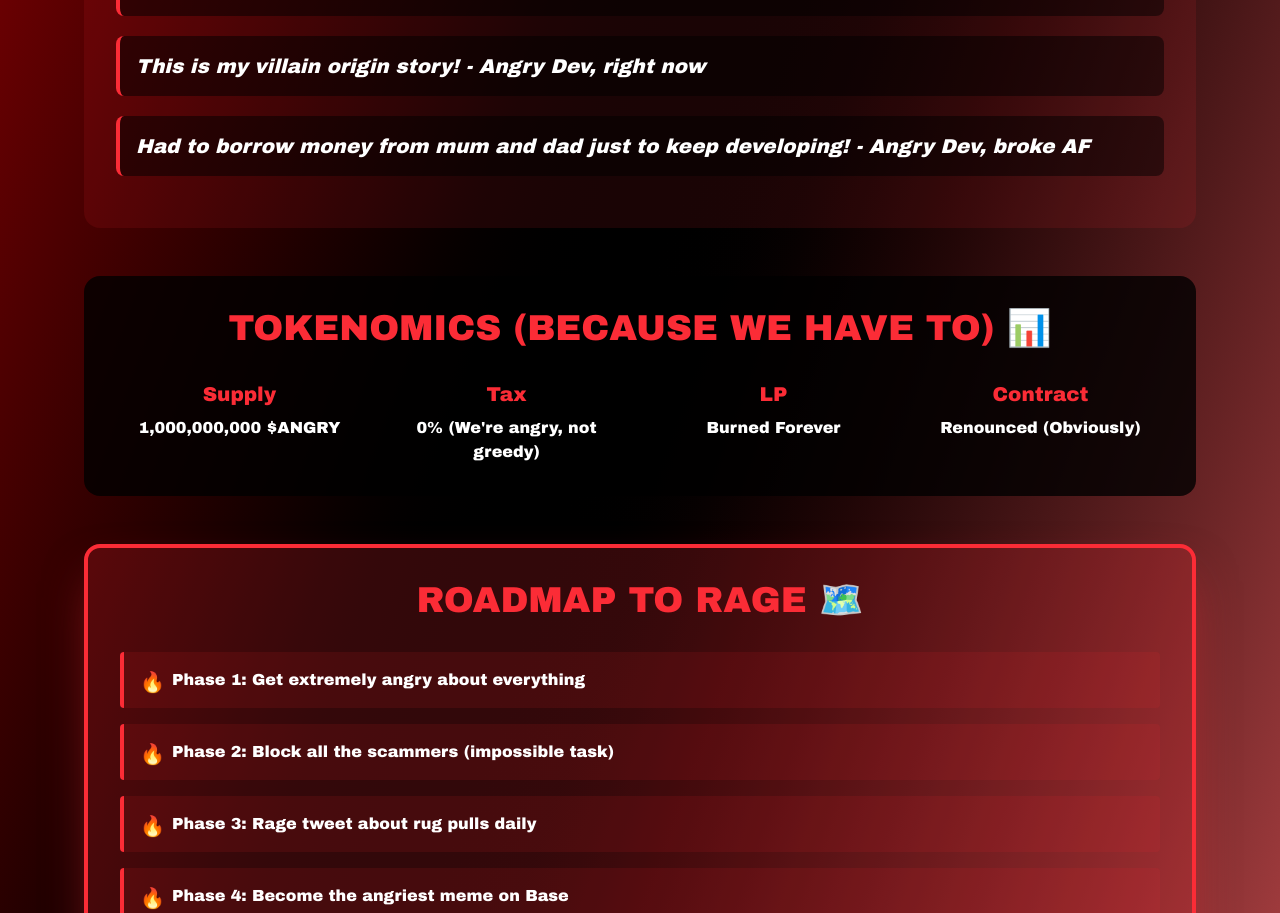
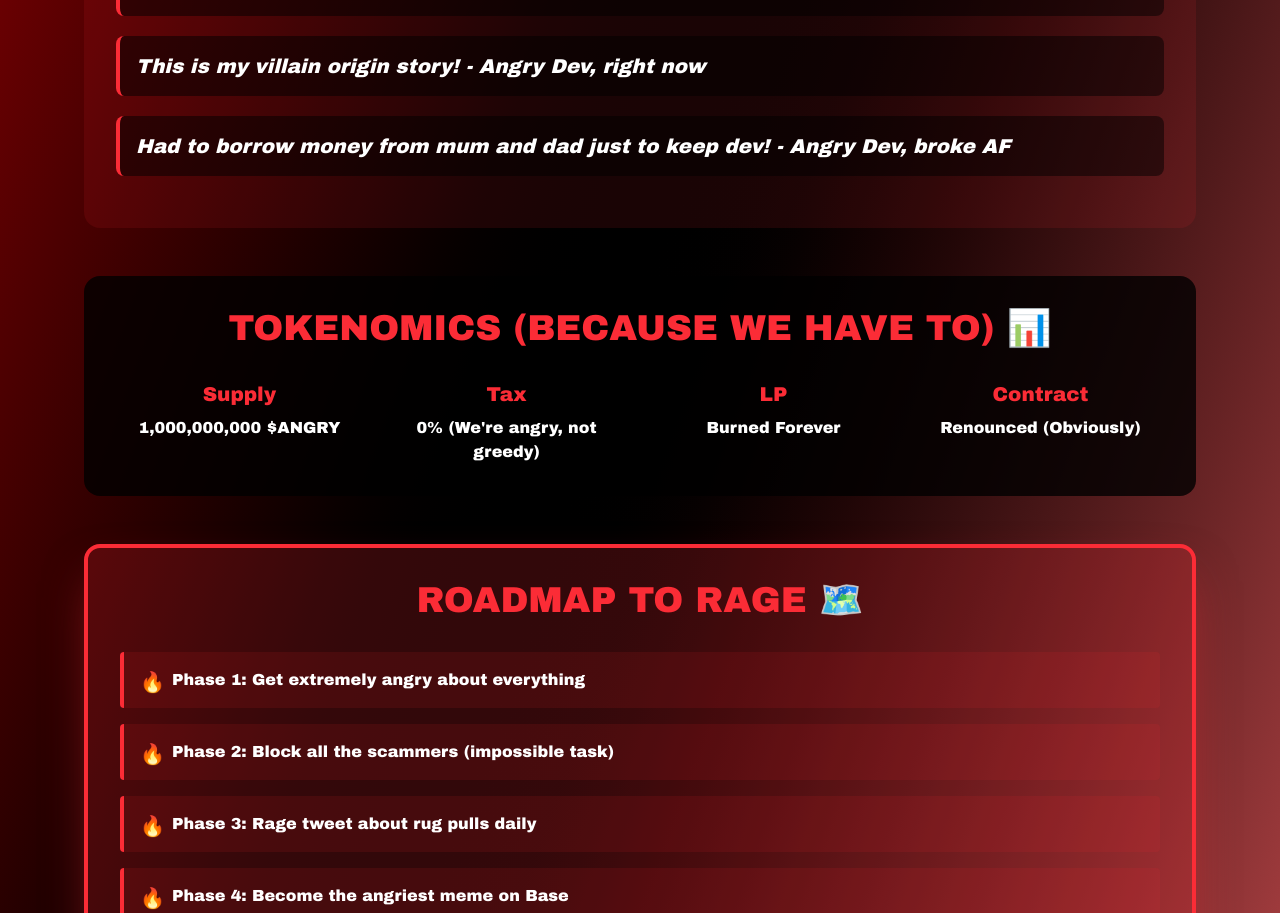
Before and after one commit to saldestechnology/angry-dev, a Next.js app: page / in a window 1280 px wide. Shown: the part 1551-2464 px from the top of the page. Built offline with nearby package versions, Linux system fonts and the light colour scheme.

Commit message:
Fixed typo

```diff
--- a/app/page.tsx
+++ b/app/page.tsx
@@ -152,8 +152,12 @@ export default function Home() {
               A
             </div>
             <div className="flex-1 min-w-0">
-              <div className="font-semibold text-sm text-gray-900 mb-1">Angry Dev</div>
-              <div className="text-sm text-gray-700 break-words">{popupMessage}</div>
+              <div className="font-semibold text-sm text-gray-900 mb-1">
+                Angry Dev
+              </div>
+              <div className="text-sm text-gray-700 break-words">
+                {popupMessage}
+              </div>
               <div className="text-xs text-gray-400 mt-1">now</div>
             </div>
           </div>
@@ -228,7 +232,7 @@ export default function Home() {
             "I'm not falling for another 'diamond hands' DM! - Angry Dev, definitely",
             "STOP SENDING ME RANDOM TOKENS! - Angry Dev, every day",
             "This is my villain origin story! - Angry Dev, right now",
-            "Had to borrow money from mum and dad just to keep developing! - Angry Dev, broke AF",
+            "Had to borrow money from mum and dad just to keep dev! - Angry Dev, broke AF",
           ].map((quote, i) => (
             <div
               key={i}
```
